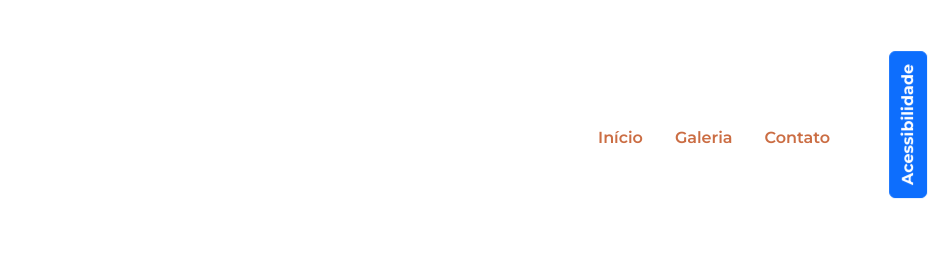
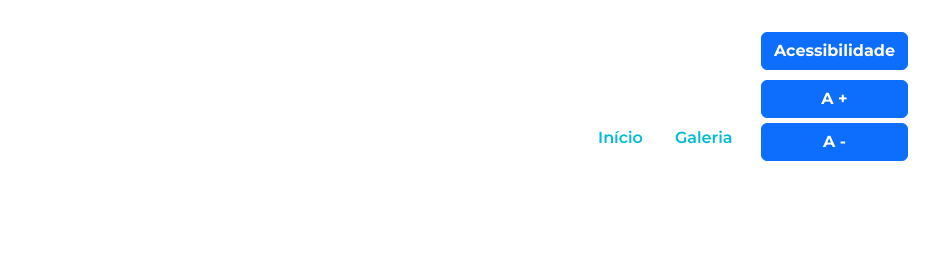
Before and after one commit to Ferfkm/FormadoresTurmasCT, a plain HTML site: page index.html in a window 1280 px wide. Both pictures are taken after a click on the button "Acessibilidade". Shown: the top 273 px of the page, 352-1280 px from the left. Drawn offline with nearby package versions, Linux system fonts and the light colour scheme.

Commit message:
Botao acessibilidade

```diff
--- a/script.js
+++ b/script.js
@@ -1,4 +1,12 @@
 document.addEventListener ('DOMContentLoaded', function(){
+    const botaoDeAccessibilidade = document.getElementById('botao-acessibilidade');
+    const opcoesDeAcessibilidade = document.getElementById('opcoes-acessibilidade');
+
+    botaoDeAccessibilidade.addEventListener('click', function(){
+        botaoDeAccessibilidade.classList.toggle('rotacao-botao');
+        opcoesDeAcessibilidade.classList.toggle('apresenta-lista');
+    })
+
     let tamanhoAtualFonte = 1;
 
     const aumentaFonteBotao = document.getElementById ('aumentar-fonte');
--- a/styles.css
+++ b/styles.css
@@ -21,7 +21,7 @@ section {
 
 
 .nav-link {
-    color: #CB6D43;
+    color: #00BCD4;
     font-weight: 600;
 }
 
```
